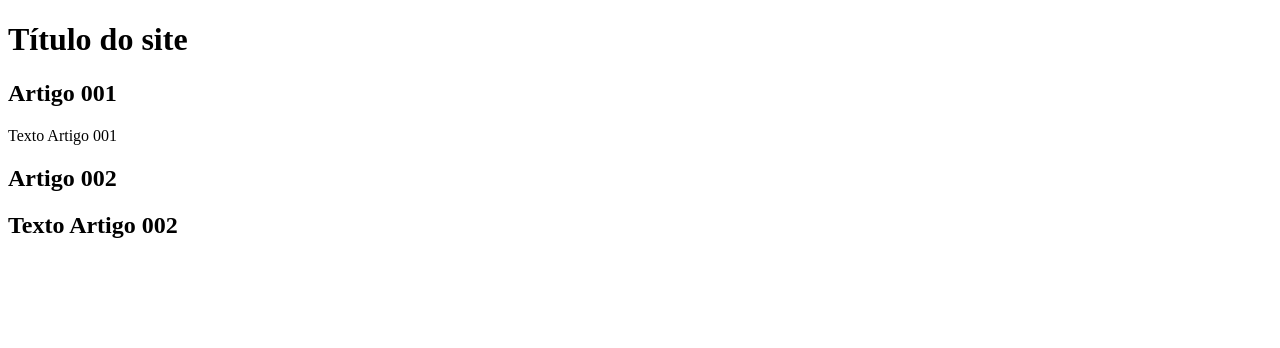
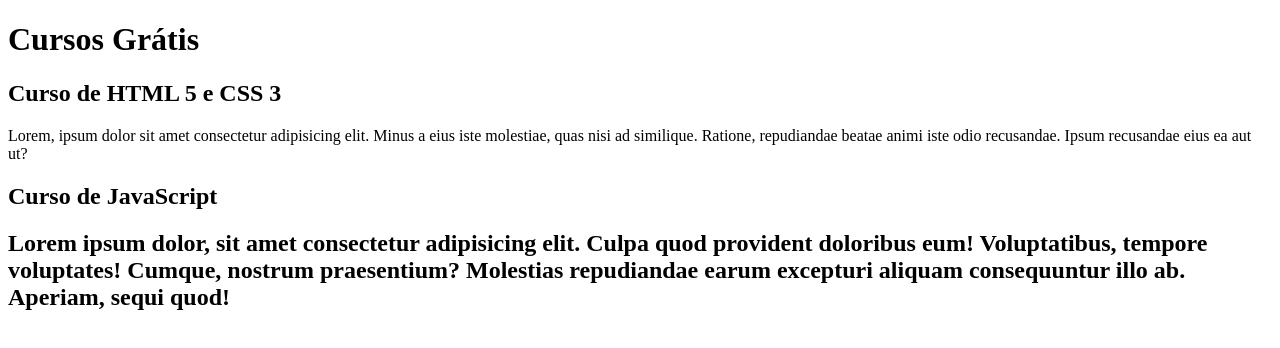
Before and after one commit to vitorgustavo04/Projeto-site, a plain HTML site: page index.html in a window 1280 px wide. Drawn offline with Linux system fonts and the light colour scheme.

Commit message:
comecei a escrever o conteudo

```diff
--- a/index.html
+++ b/index.html
@@ -8,15 +8,15 @@
 <body>
     <main>
         <header>
-            <h1>Título do site</h1>
+            <h1>Cursos Grátis</h1>
         </header>
         <article>
-            <h2>Artigo 001</h2>
-            <p>Texto Artigo 001</p>
+            <h2>Curso de HTML 5 e CSS 3</h2>
+            <p>Lorem, ipsum dolor sit amet consectetur adipisicing elit. Minus a eius iste molestiae, quas nisi ad similique. Ratione, repudiandae beatae animi iste odio recusandae. Ipsum recusandae eius ea aut ut?</p>
         </article>
         <article>
-            <h2>Artigo 002</h2>
-            <h2>Texto Artigo 002</h2>
+            <h2>Curso de JavaScript</h2>
+            <h2>Lorem ipsum dolor, sit amet consectetur adipisicing elit. Culpa quod provident doloribus eum! Voluptatibus, tempore voluptates! Cumque, nostrum praesentium? Molestias repudiandae earum excepturi aliquam consequuntur illo ab. Aperiam, sequi quod!</h2>
         </article>
     </main>
 </body>
```
